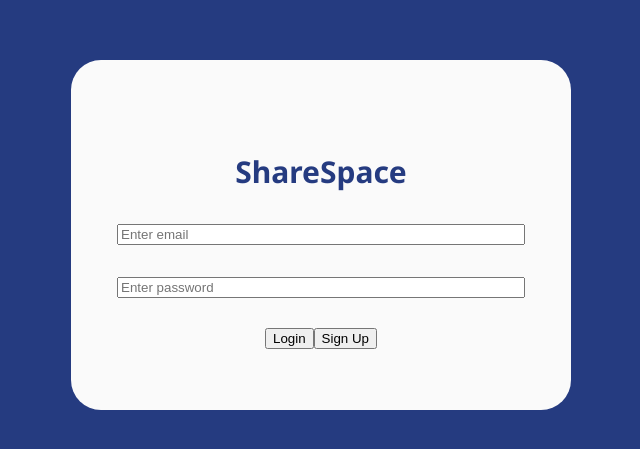
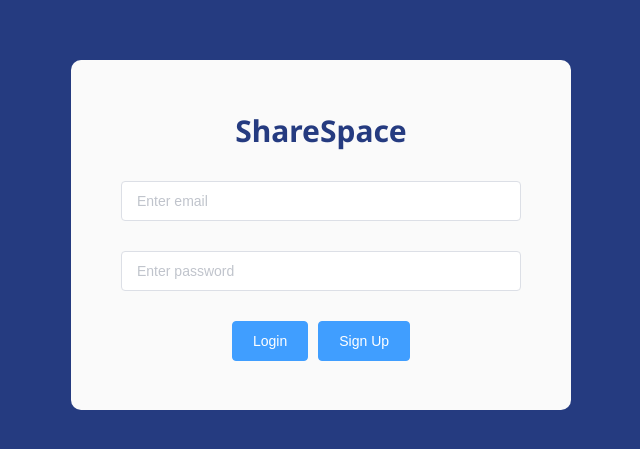
Before and after one commit to rulyox/ShareSpace, a Vue app in the folder share-space-front/: page /#/login in a window 1280 px wide. Shown: the part 165-614 px from the top of the page, without its empty margins (319-959 px from the left). Built offline with nearby package versions, Linux system fonts and the light colour scheme; no server answers.

Commit message:
Front: Added element ui components

```diff
--- a/share-space-front/src/components/Header.vue
+++ b/share-space-front/src/components/Header.vue
@@ -1,14 +1,14 @@
 <template>
     <div class="header-container">
 
-        <a id="header-title">ShareSpace</a>
+        <a id="header-title" v-bind:href="'/'">ShareSpace</a>
 
         <el-dropdown id="header-profile" trigger="click">
 
             <img class="el-dropdown-link" width="50px" height="50px" style="background-color: mediumpurple; border-radius: 25px;"/>
 
             <el-dropdown-menu slot="dropdown">
-                <el-dropdown-item icon="el-icon-plus" v-bind:href="'/#/profile/' + userId">My Profile</el-dropdown-item>
+                <el-dropdown-item icon="el-icon-user-solid" v-on:click.native="clickProfile">My Profile</el-dropdown-item>
                 <el-dropdown-item icon="el-icon-circle-plus">Action 2</el-dropdown-item>
             </el-dropdown-menu>
 
@@ -18,17 +18,26 @@
 </template>
 
 <script>
+    function clickProfile() {
+
+        this.$router.push('/profile/' + this.userId);
+
+    }
+
     export default {
-        props: ['userId', 'userName']
+        props: ['userId', 'userName'],
+
+        methods: {
+            clickProfile
+        }
     };
 </script>
 
 <style scoped>
     .header-container {
         width: 100%;
-        height: 60px;
+        height: 70px;
         background-color: #253B80;
-        color: #FAFAFA;
 
         display: flex;
         flex-direction: row;
@@ -38,6 +47,8 @@
     #header-title {
         font-size: 20px;
         font-weight: 700;
+        text-decoration: none;
+        color: #FAFAFA;
         margin-left: 30px;
     }
 
--- a/share-space-front/src/components/Login.vue
+++ b/share-space-front/src/components/Login.vue
@@ -1,23 +1,17 @@
 <template>
     <div class="login-container">
 
-        <div class="login-card">
+        <div class="login-dialog">
 
-            <p class="sns-title">ShareSpace</p>
+            <a class="dialog-title">ShareSpace</a>
 
-            <form class="login-form">
-                <label>
-                    <input type="email" class="form-control text-input" placeholder="Enter email" v-model="inputEmail">
-                </label>
-                <label>
-                    <input type="password" class="form-control text-input" placeholder="Enter password" v-model="inputPassword">
-                </label>
+            <el-input class="dialog-input" placeholder="Enter email" v-model="email" />
+            <el-input class="dialog-input" placeholder="Enter password" v-model="password" show-password />
 
-                <div class="login-form-button">
-                    <button class="btn btn-primary" v-on:click.prevent="loginClicked">Login</button>
-                    <button class="btn btn-primary" v-on:click.prevent="loginClicked">Sign Up</button>
-                </div>
-            </form>
+            <div class="dialog-button">
+                <el-button v-on:click.prevent="clickLogin" type="primary">Login</el-button>
+                <el-button v-on:click.prevent="clickLogin" type="primary">Sign Up</el-button>
+            </div>
 
         </div>
 
@@ -35,6 +29,7 @@
                 email: email,
                 pw: pw
             }).then((response) => {
+
                 if(response.status === 200) {
                     console.log('Login Get Token Success');
                     localStorage.setItem('token', response.data.token);
@@ -43,26 +38,27 @@
                     console.log('Login Get Token Error');
                     resolve(false);
                 }
+
             }).catch(() => resolve(false)); // wrong credential
 
         });
     }
 
-    async function loginClicked() {
+    async function clickLogin() {
 
-        if(this.inputEmail === '' || this.inputPassword === '') {
+        if(this.email === '' || this.password === '') {
             alert('Empty email or password!');
             return;
         }
 
-        const resultToken = await this.getToken(this.inputEmail, this.inputPassword);
+        const resultToken = await this.getToken(this.email, this.password);
 
         if(resultToken) await this.$router.push('/');
         else {
             alert('Login failed. Check email or password!');
 
-            this.inputEmail = "";
-            this.inputPassword = "";
+            this.email = "";
+            this.password = "";
         }
 
     }
@@ -70,14 +66,14 @@
     export default {
         data() {
             return {
-                inputEmail: "",
-                inputPassword: ""
+                email: "",
+                password: ""
             };
         },
 
         methods: {
             getToken,
-            loginClicked
+            clickLogin
         }
     }
 </script>
@@ -94,11 +90,11 @@
         justify-content: center;
     }
 
-    .login-card {
+    .login-dialog {
         width: 500px;
         height: 350px;
         background-color: #FAFAFA;
-        border-radius: 30px;
+        border-radius: 10px;
 
         display: flex;
         flex-direction: column;
@@ -106,27 +102,20 @@
         justify-content: center;
     }
 
-    .login-form {
-        display: flex;
-        flex-direction: column;
-        align-items: center;
-        justify-content: center;
-    }
-
-    .login-form-button {
-        display: flex;
-        flex-direction: row;
-    }
-
-    .sns-title {
+    .dialog-title {
         font-size: 30px;
         font-weight: bolder;
         color: #253B80;
         margin-bottom: 30px;
     }
 
-    .text-input {
+    .dialog-input {
         width: 400px;
         margin-bottom: 30px;
     }
+
+    .dialog-button {
+        display: flex;
+        flex-direction: row;
+    }
 </style>
--- a/share-space-front/src/components/Post.vue
+++ b/share-space-front/src/components/Post.vue
@@ -14,13 +14,10 @@
         </div>
 
         <div class="post-footer">
-            <button class="btn post-comment">
-                <img src="../assets/arrow_down.svg">
-                {{this.commentNumber}} Comments
-            </button>
+            <el-button class="post-comment" type="primary" icon="el-icon-chat-line-square" circle />
             <div>
-                <button class="btn post-edit">Edit</button>
-                <button class="btn post-delete">Delete</button>
+                <el-button type="success" icon="el-icon-edit" circle />
+                <el-button type="danger" icon="el-icon-delete" circle />
             </div>
         </div>
 
@@ -73,7 +70,7 @@
 
         width: 600px;
         background-color: #E9E9E9;
-        border-radius: 15px;
+        border-radius: 10px;
         margin-bottom: 30px;
 
         display: flex;
@@ -82,6 +79,10 @@
 
     .post-header {
         padding: 15px;
+
+        display: flex;
+        flex-direction: row;
+        align-items: center;
     }
 
     .post-user {
@@ -105,25 +106,12 @@
     }
 
     .post-footer {
-        padding: 15px;
+        padding-bottom: 15px;
+        padding-right: 15px;
+        padding-left: 15px;
 
         display: flex;
         flex-direction: row;
         justify-content: space-between;
     }
-
-    .post-comment {
-        font-size: 13px;
-        padding: 0;
-    }
-
-    .post-edit {
-        font-size: 13px;
-        color: #173cbf;
-    }
-
-    .post-delete {
-        font-size: 13px;
-        color: #b44115;
-    }
 </style>
--- a/share-space-front/src/components/Profile.vue
+++ b/share-space-front/src/components/Profile.vue
@@ -132,6 +132,7 @@
         overflow: hidden;
         padding: 30px;
         background-color: #E9E9E9;
+        text-align: center;
     }
 
     .info-image {
@@ -145,7 +146,6 @@
 
     .post-container {
         flex: 1;
-
         overflow: auto;
     }
 
--- a/share-space-front/src/components/WriteModal.vue
+++ b/share-space-front/src/components/WriteModal.vue
@@ -8,11 +8,9 @@
 
                     <input type="file" multiple accept="image/png, image/jpeg" v-on:change="imageUploaded()" ref="image">
 
-                    <button type="submit" class="btn btn-primary" v-on:click="send()">Post</button>
+                    <button type="submit" v-on:click="send()">Post</button>
 
-                    <button v-on:click="$emit('close')">
-                        Close
-                    </button>
+                    <button v-on:click="$emit('close')">Close</button>
 
                 </div>
             </div>
```
